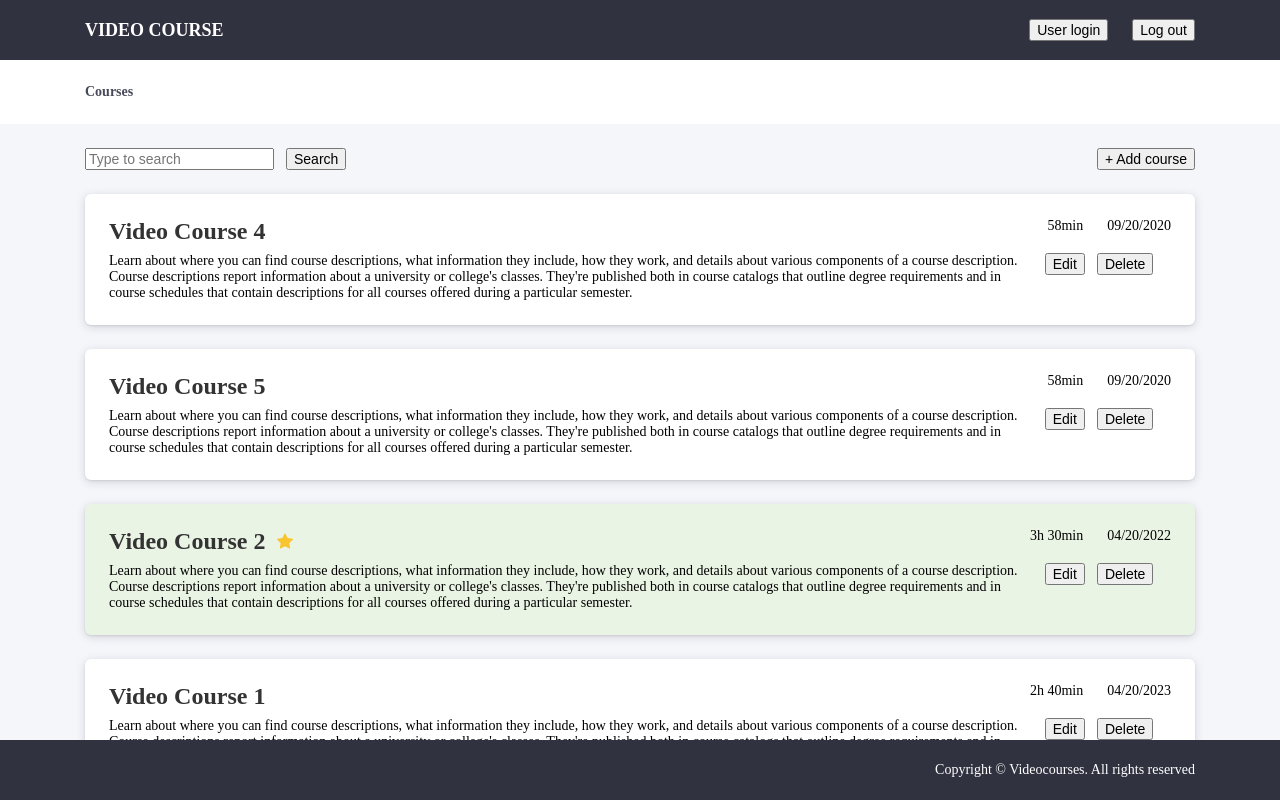
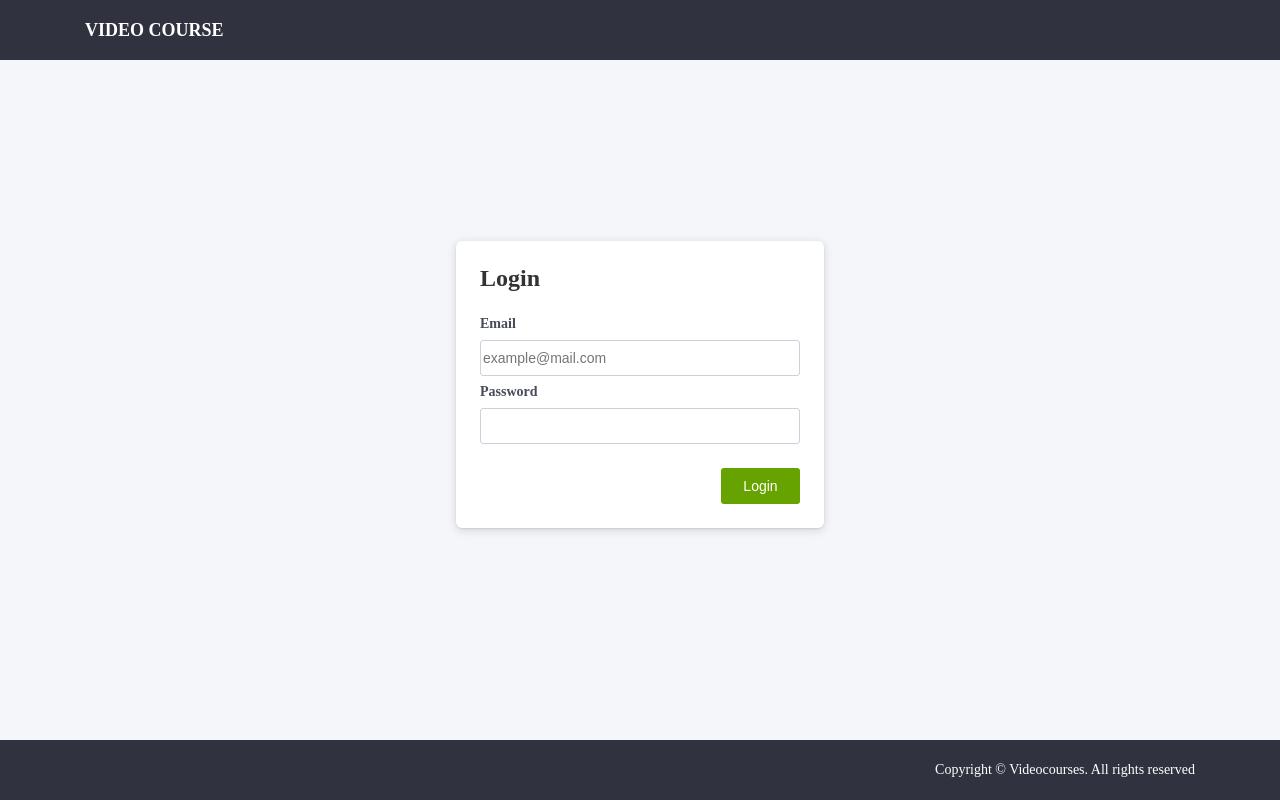
Before and after one commit to V1kk195/angular-project, an Angular app: page / in a window 1280 px wide. Shown: the top 800 px of the page. Built offline with nearby package versions, Linux system fonts and the light colour scheme.

Commit message:
add login page

```diff
--- a/src/app/app.component.html
+++ b/src/app/app.component.html
@@ -1,8 +1,9 @@
 <div class="root-container">
     <app-header></app-header>
-    <app-breadcrumbs></app-breadcrumbs>
+    <app-breadcrumbs *appIfAuthenticated></app-breadcrumbs>
     <main>
-        <app-courses-page></app-courses-page>
+        <!--        <app-courses-page></app-courses-page>-->
+        <app-login-page></app-login-page>
     </main>
     <app-footer></app-footer>
 </div>
--- a/src/app/app.module.ts
+++ b/src/app/app.module.ts
@@ -6,6 +6,7 @@
 import { CoursesPageModule } from './courses-page/courses-page.module';
 import { SharedModule } from './shared/shared.module';
 import { LayoutModule } from './layout/layout.module';
+import { LoginPageModule } from './login-page/login-page.module';
 
 @NgModule({
     declarations: [AppComponent],
@@ -15,6 +16,7 @@
         CoursesPageModule,
         SharedModule,
         LayoutModule,
+        LoginPageModule,
     ],
     providers: [],
     bootstrap: [AppComponent],
--- a/src/app/layout/header/header.component.html
+++ b/src/app/layout/header/header.component.html
@@ -1,7 +1,7 @@
 <header class="container">
     <h1 class="logo">video course</h1>
 
-    <div class="buttons">
+    <div class="buttons" *appIfAuthenticated>
         <button>User login</button>
         <button>Log out</button>
     </div>
--- /dev/null
+++ b/src/app/login-page/login-page.component.html
@@ -0,0 +1,21 @@
+<div class="container">
+    <div class="form">
+        <h1>Login</h1>
+        <label>
+            Email
+            <input
+                type="email"
+                placeholder="example@mail.com"
+                name="email"
+                required
+            />
+        </label>
+
+        <label>
+            Password
+            <input type="password" name="password" required />
+        </label>
+
+        <button>Login</button>
+    </div>
+</div>
--- /dev/null
+++ b/src/app/login-page/login-page.component.scss
@@ -0,0 +1,57 @@
+.container {
+    display: flex;
+    align-items: center;
+    justify-content: center;
+    width: 100%;
+    height: 90%;
+
+    .form {
+        display: flex;
+        flex-direction: column;
+        padding: 24px;
+        width: 368px;
+
+        background-color: #ffffff;
+        border-radius: 6px;
+        box-shadow: 0 1px 2px 0 rgba(29, 30, 38, 0.1),
+            0 2px 10px 0 rgba(29, 30, 38, 0.15);
+
+        > h1 {
+            color: #333333;
+            font-size: 24px;
+            margin-bottom: 24px;
+        }
+
+        > label {
+            display: flex;
+            flex-direction: column;
+            gap: 8px;
+
+            color: #474a59;
+            font-size: 14px;
+            font-weight: 600;
+
+            &:not(:last-of-type) {
+                margin-bottom: 8px;
+            }
+        }
+
+        input {
+            height: 36px;
+            border-radius: 3px;
+            border: 1px solid #ced0db;
+        }
+
+        > button {
+            align-self: flex-end;
+            margin-top: 24px;
+            height: 36px;
+            width: 79px;
+
+            border-radius: 3px;
+            background: #67a300;
+            color: #ffffff;
+            border: none;
+        }
+    }
+}
```
Also changed, not shown: src/app/login-page/login-page.component.ts (added, +10 -0 lines), src/app/login-page/login-page.module.ts (added, +11 -0 lines), 1 other file (tests, documents, lock files or other folders).
